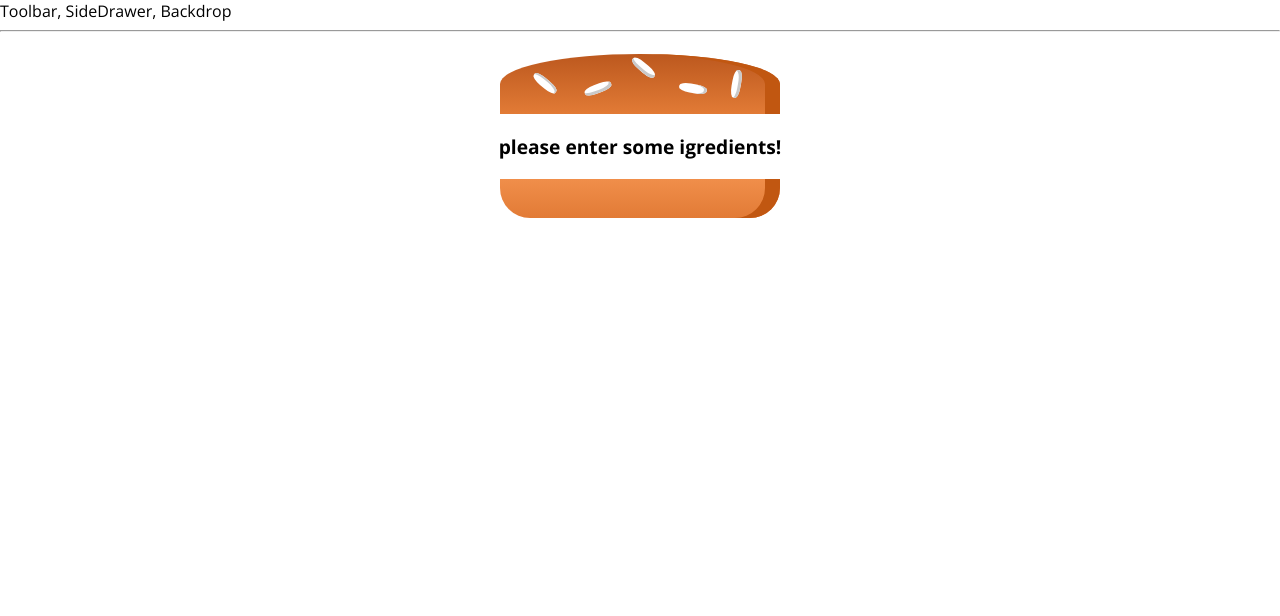
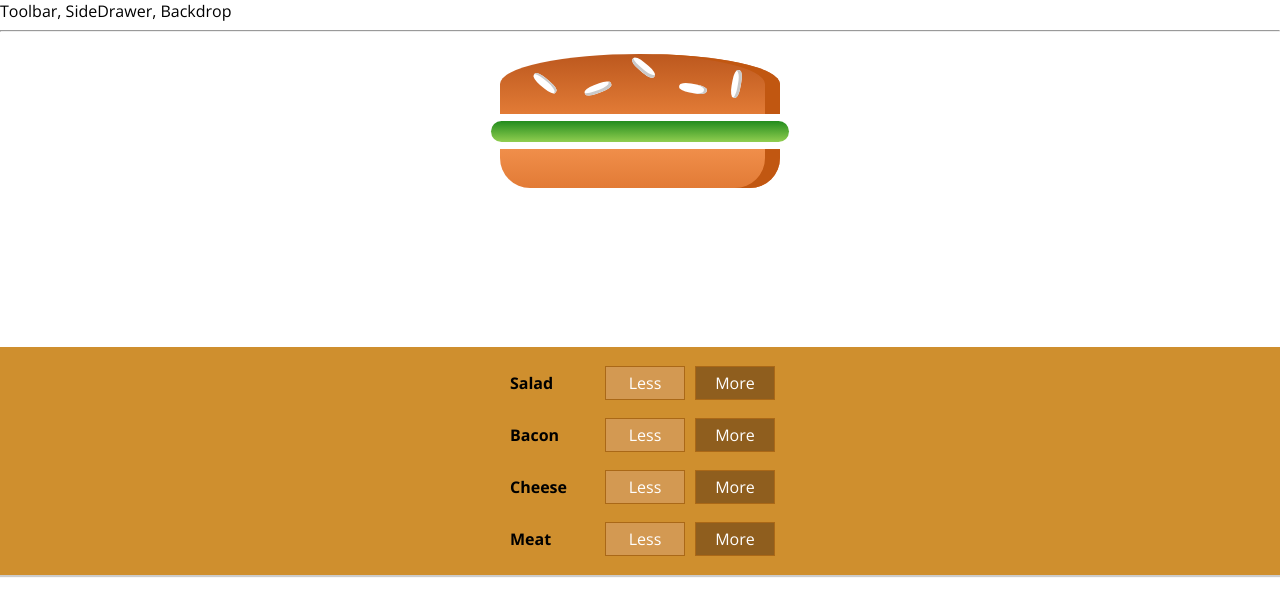
Before and after one commit to fAr-happy/burger-builder, a React (Create React App) app: page / in a window 1280 px wide. Shown: the top 616 px of the page. Built offline with nearby package versions, Linux system fonts and the light colour scheme.

Commit message:
create buildcontrol component

```diff
--- /dev/null
+++ b/src/components/Burger/BuildControls/BuildControl/BuildControl.js
@@ -0,0 +1,14 @@
+import React from 'react';
+import styles from './BuildControl.module.css'
+
+const BuildControl = (props) => {
+    return(
+        <div className={styles.BuildControl}>
+            <div className={styles.Label}>{props.label}</div>
+            <button className={styles.Less}>Less</button>
+            <button className={styles.More}>More</button>
+        </div>
+    )
+}
+
+export default BuildControl;
--- /dev/null
+++ b/src/components/Burger/BuildControls/BuildControl/BuildControl.module.css
@@ -0,0 +1,58 @@
+.BuildControl {
+  display: flex;
+  justify-content: space-between;
+  align-items: center;
+  margin: 5px 0;
+}
+
+.BuildControl button {
+  display: block;
+  font: inherit;
+  padding: 5px;
+  margin: 0 5px;
+  width: 80px;
+  border: 1px solid #aa6817;
+  cursor: pointer;
+  outline: none;
+}
+
+.BuildControl button:disabled {
+  background-color: #ac9980;
+  border: 1px solid #7e7365;
+  color: #ccc;
+  cursor: default;
+}
+
+.BuildControl button:hover:disabled {
+  background-color: #ac9980;
+  color: #ccc;
+  cursor: not-allowed;
+}
+
+.Label {
+  padding: 10px;
+  font-weight: bold;
+  width: 80px;
+}
+
+.BuildControl .Less {
+  background-color: #d39952;
+  color: white;
+}
+
+.BuildControl .More {
+  background-color: #8f5e1e;
+  color: white;
+}
+
+.BuildControl .Less:hover,
+.BuildControl .Less:active {
+  background-color: #daa972;
+  color: white;
+}
+
+.BuildControl .More:hover,
+.BuildControl .More:active {
+  background-color: #99703f;
+  color: white;
+}
--- /dev/null
+++ b/src/components/Burger/BuildControls/BuildControls.js
@@ -0,0 +1,27 @@
+import React from "react";
+import styles from "./BuildControls.module.css";
+import BuildControl from "./BuildControl/BuildControl";
+
+const controls = [
+  { label: "Salad", type: "salad" },
+  { label: "Bacon", type: "bacon" },
+  { label: "Cheese", type: "cheese" },
+  { label: "Meat", type: "meat" }
+];
+
+const BuildControls = props => {
+  return (
+    <div className={styles.BuildControls}>
+      {controls.map(control => {
+        return (
+          <BuildControl
+            label={control.label}
+            key={control.label}
+          ></BuildControl>
+        );
+      })}
+    </div>
+  );
+};
+
+export default BuildControls;
--- /dev/null
+++ b/src/components/Burger/BuildControls/BuildControls.module.css
@@ -0,0 +1,10 @@
+.BuildControls {
+  width: 100%;
+  background-color: #cf8f2e;
+  display: flex;
+  flex-direction: column;
+  align-items: center;
+  box-shadow: 0 2px 1px #ccc;
+  margin: auto;
+  padding: 10px 0;
+}
--- a/src/components/containers/BurgerBuilder/BurgerBuilder.js
+++ b/src/components/containers/BurgerBuilder/BurgerBuilder.js
@@ -1,11 +1,12 @@
 import React from "react";
 import Aux from "../../../hoc/Auxiliary";
 import Burger from "../../Burger/Burger";
+import BuildControls from "../../Burger/BuildControls/BuildControls";
 
 class BurgerBuilder extends React.Component {
   state = {
     ingredients: {
-      salad: 0,
+      salad: 1,
       bacon: 0,
       cheese: 0,
       meat: 0
@@ -16,6 +17,7 @@
     return (
       <Aux>
         <Burger ingredients={this.state.ingredients} />
+        <BuildControls />
       </Aux>
     );
   }
```
